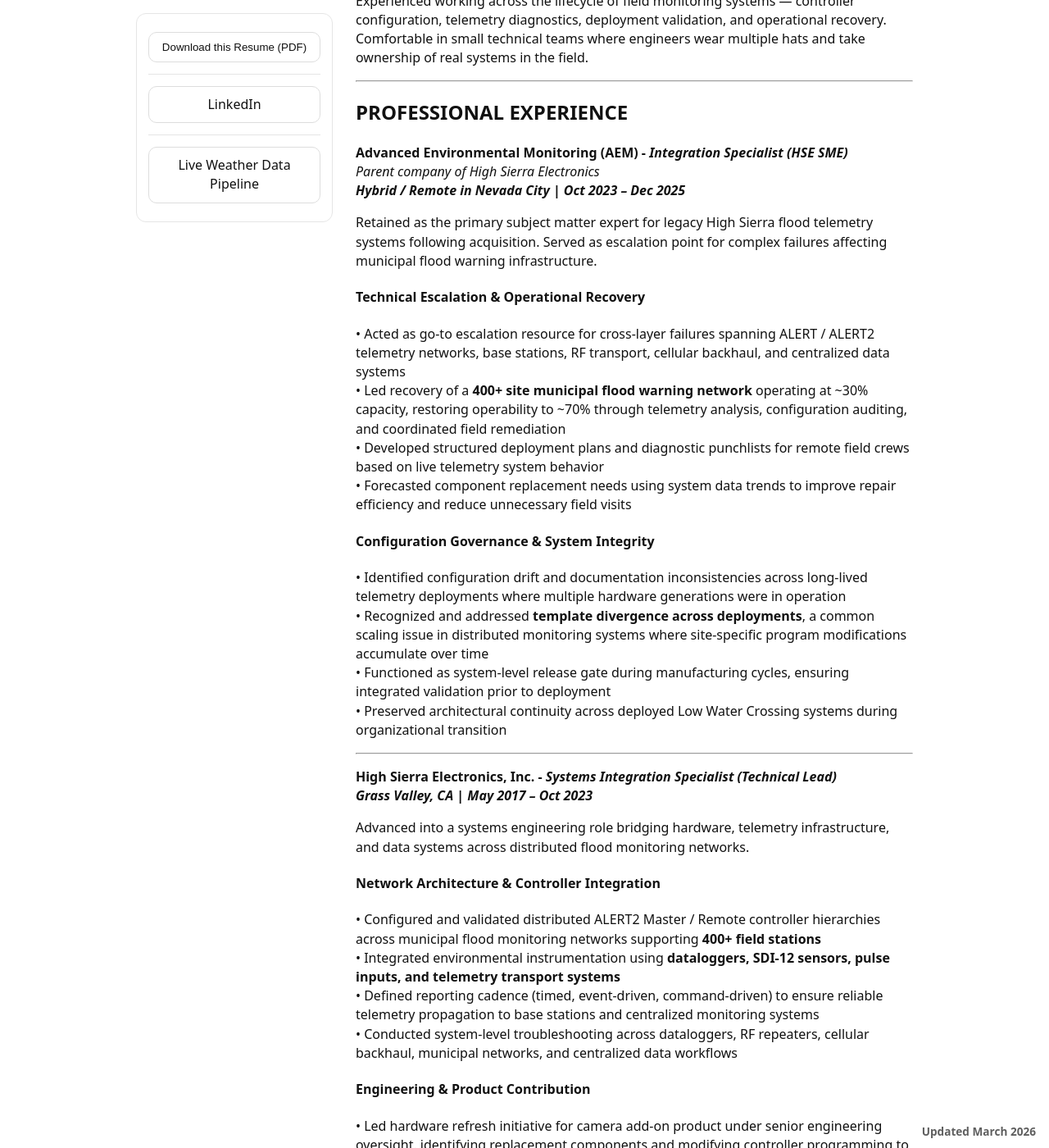
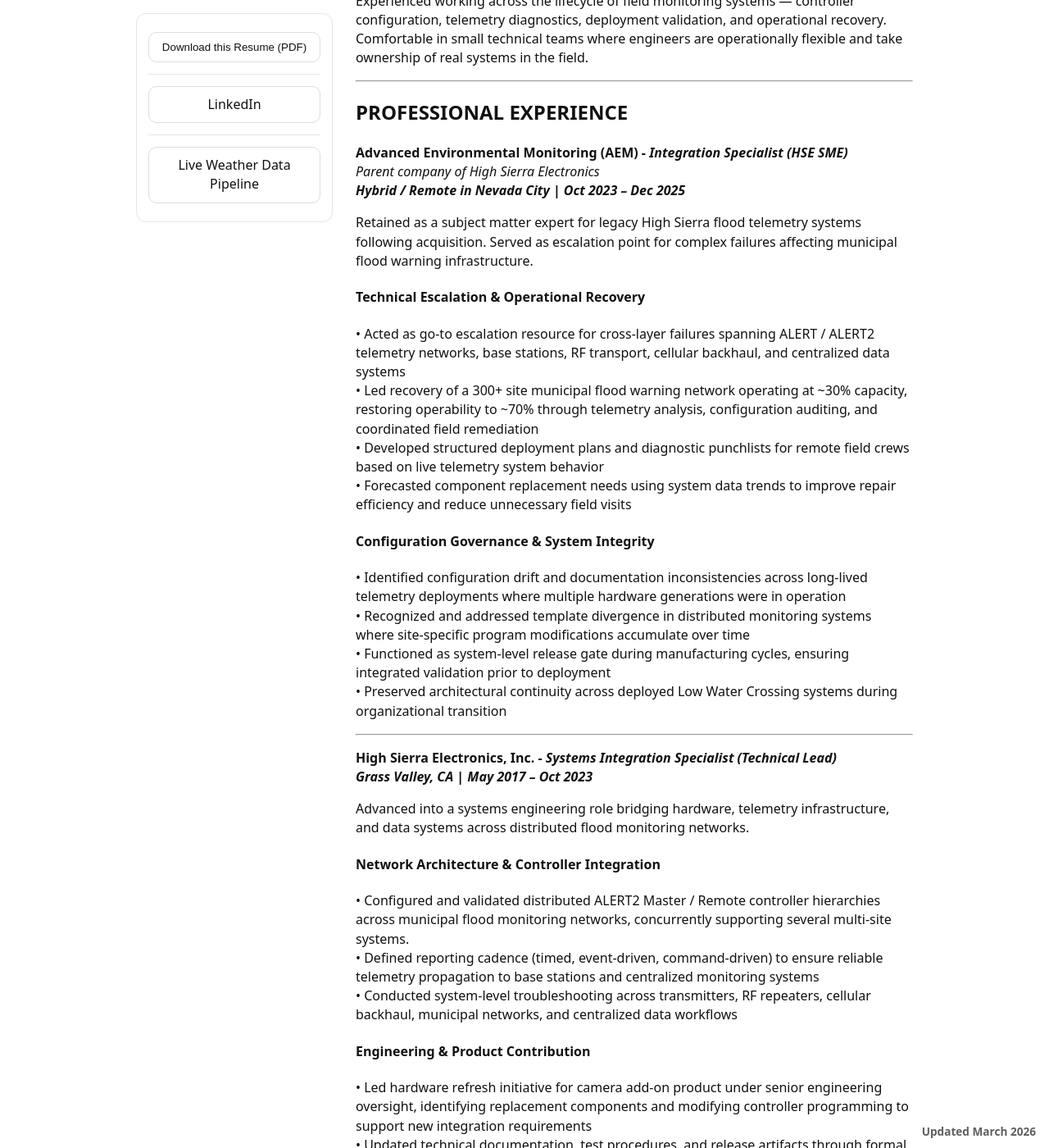
Before and after one commit to jostagirl/PublicResume, a Jekyll site: the page built from v/WWG/index.md, in a window 1280 px wide and 1400 px high, scrolled down 382 px. Shown: the whole window at 82% size. Built offline with Jekyll 4.4.1, drawn with Linux system fonts in a browser that asks for light colours; our own code applies the rules of GitHub Pages for plain Markdown files; some of the changed text lies outside the part shown.

Commit message:
Publish resume site update

```diff
--- a/v/WWG/index.md
+++ b/v/WWG/index.md
@@ -15,7 +15,7 @@ Nevada City, CA<br/>
 
 Systems engineer with 13+ years supporting distributed environmental monitoring and flood warning networks. Known for resolving complex issues across deployed telemetry systems where sensors, dataloggers, communications networks, and centralized data platforms intersect.
 
-Experienced working across the lifecycle of field monitoring systems — controller configuration, telemetry diagnostics, deployment validation, and operational recovery. Comfortable in small technical teams where engineers wear multiple hats and take ownership of real systems in the field.
+Experienced working across the lifecycle of field monitoring systems — controller configuration, telemetry diagnostics, deployment validation, and operational recovery. Comfortable in small technical teams where engineers are operationally flexible and take ownership of real systems in the field.
 
 ---
 
@@ -24,19 +24,19 @@ Experienced working across the lifecycle of field monitoring systems — control
 *Parent company of High Sierra Electronics*
 ***Hybrid / Remote in Nevada City | Oct 2023 – Dec 2025***
 
-Retained as the primary subject matter expert for legacy High Sierra flood telemetry systems following acquisition. Served as escalation point for complex failures affecting municipal flood warning infrastructure.
+Retained as a subject matter expert for legacy High Sierra flood telemetry systems following acquisition. Served as escalation point for complex failures affecting municipal flood warning infrastructure.
 
 #### Technical Escalation & Operational Recovery
 
 • Acted as go-to escalation resource for cross-layer failures spanning ALERT / ALERT2 telemetry networks, base stations, RF transport, cellular backhaul, and centralized data systems
-• Led recovery of a **400+ site municipal flood warning network** operating at ~30% capacity, restoring operability to ~70% through telemetry analysis, configuration auditing, and coordinated field remediation
+• Led recovery of a 300+ site municipal flood warning network operating at ~30% capacity, restoring operability to ~70% through telemetry analysis, configuration auditing, and coordinated field remediation
 • Developed structured deployment plans and diagnostic punchlists for remote field crews based on live telemetry system behavior
 • Forecasted component replacement needs using system data trends to improve repair efficiency and reduce unnecessary field visits
 
 #### Configuration Governance & System Integrity
 
 • Identified configuration drift and documentation inconsistencies across long-lived telemetry deployments where multiple hardware generations were in operation
-• Recognized and addressed **template divergence across deployments**, a common scaling issue in distributed monitoring systems where site-specific program modifications accumulate over time
+• Recognized and addressed template divergence in distributed monitoring systems where site-specific program modifications accumulate over time
 • Functioned as system-level release gate during manufacturing cycles, ensuring integrated validation prior to deployment
 • Preserved architectural continuity across deployed Low Water Crossing systems during organizational transition
 
@@ -50,10 +50,9 @@ Advanced into a systems engineering role bridging hardware, telemetry infrastruc
 
 #### Network Architecture & Controller Integration
 
-• Configured and validated distributed ALERT2 Master / Remote controller hierarchies across municipal flood monitoring networks supporting **400+ field stations**
-• Integrated environmental instrumentation using **dataloggers, SDI-12 sensors, pulse inputs, and telemetry transport systems**
+• Configured and validated distributed ALERT2 Master / Remote controller hierarchies across municipal flood monitoring networks, concurrently supporting several multi-site systems.
 • Defined reporting cadence (timed, event-driven, command-driven) to ensure reliable telemetry propagation to base stations and centralized monitoring systems
-• Conducted system-level troubleshooting across dataloggers, RF repeaters, cellular backhaul, municipal networks, and centralized data workflows
+• Conducted system-level troubleshooting across transmitters, RF repeaters, cellular backhaul, municipal networks, and centralized data workflows
 
 #### Engineering & Product Contribution
 
@@ -84,9 +83,9 @@ Hired to support the company’s centralized environmental data platform and tel
 
 ## Independent Projects
 
-### Jones Bar Weather Station Data Pipeline | 2025–Present
+### Home Weather Station Data Pipeline | 2025–Present
 
-Designed and operate a personal environmental monitoring data pipeline built on a Raspberry Pi. Ingests weather station data via API, stores measurements in a private database, and publishes structured JSON and CSV outputs to a public site on a scheduled basis.
+Designed and operate a personal environmental monitoring data pipeline built on a Raspberry Pi. Ingests home weather station data via API, stores measurements in a private database, and publishes structured JSON and CSV outputs to a public site on a scheduled basis.
 
 Site: data.annabellizzi.com
 
@@ -99,19 +98,16 @@ Built a small retrieval-augmented generation prototype to gain hands-on experien
 ## Technical Skills
 
 ### Environmental Monitoring & Telemetry
-Distributed monitoring networks • ALERT / ALERT2 RF telemetry • Dataloggers and environmental instrumentation • SDI-12 sensor integration • RF / VHF transport • Cellular telemetry • Off-grid power systems
+Distributed monitoring networks • ALERT / ALERT2 RF telemetry • Dataloggers and transmitters • SDI-12 sensors • RF / VHF transport • Cellular telemetry
 
 ### Communications & Protocols
-MQTT • FTP • HTTP / HTTPS • SDI-12 • TCP/IP networking
+FTP • HTTP / HTTPS • SDI-12 • TCP/IP networking
 
 ### Programming & Data
 Python (pandas, numpy) • JavaScript • JSON / CSV data pipelines • CRBasic (in progress)
 
 ### Tools & Platforms
 Microsoft 365 • Google Workspace • Jira • Confluence • GitHub / GitHub Actions • Raspberry Pi • AI-assisted development tools
-
-### Systems
-Network administration • firewall configuration • remote infrastructure management
 
 ---
 
```
